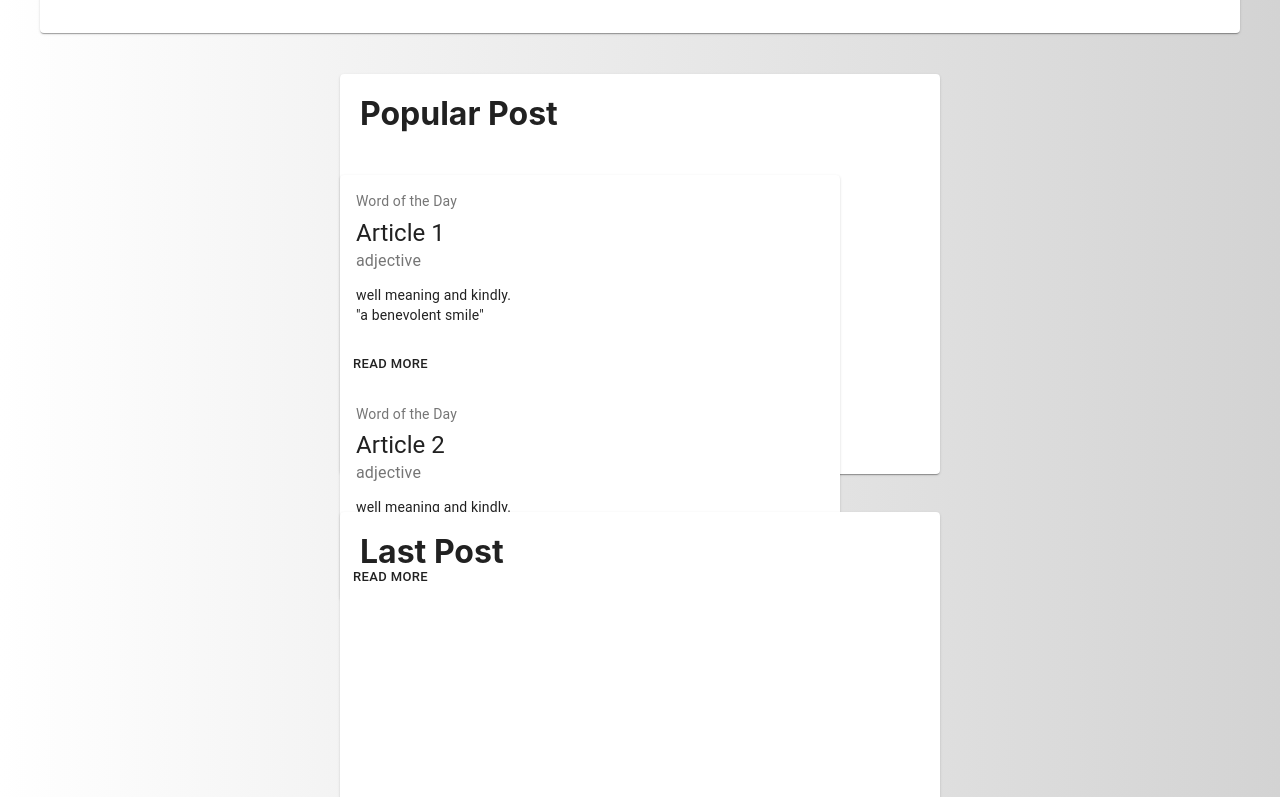
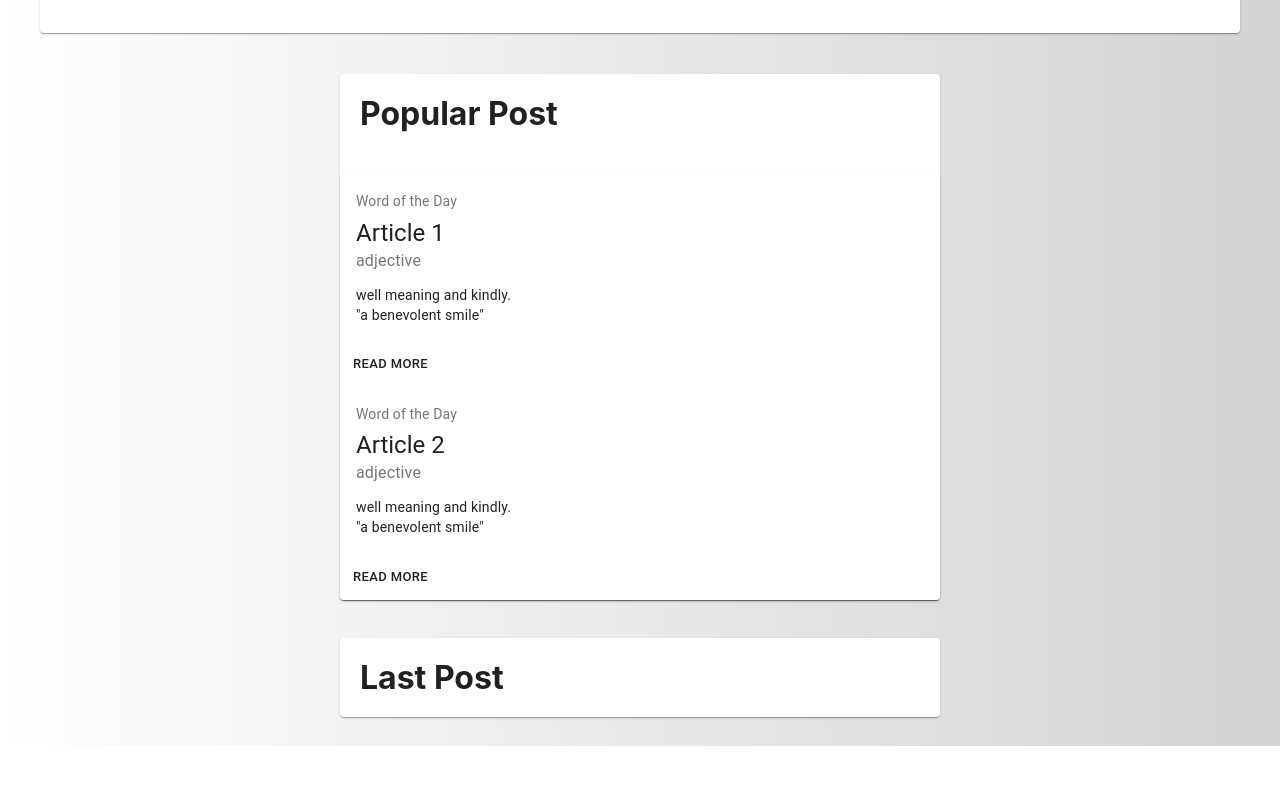
Before and after one commit to aminsum9/Medium_Amin-Subagiyo_DW13I0QOY, a React (Create React App) app: page /Home in a window 1280 px wide. Shown: the part 537-1334 px from the top of the page. After the commit the page ends 1283 px from the top, so only its background shows below. Built offline with nearby package versions, Linux system fonts and the light colour scheme.

Commit message:
memperbaiki dan menambahkan beberapa file

```diff
--- a/src/Home/Popularpost.js
+++ b/src/Home/Popularpost.js
@@ -8,8 +8,7 @@
 
 const useStyles = makeStyles({
   card: {
-    minWidth: 275,
-    maxWidth: 500
+    width: "100%"
   },
   bullet: {
     display: 'inline-block',
--- a/src/Home/Post.js
+++ b/src/Home/Post.js
@@ -14,7 +14,6 @@
     flexGrow: 1,
   },
   paper: {
-    height: 400,
     width: 600,
   },
   control: {
--- a/src/Signin.js
+++ b/src/Signin.js
@@ -35,7 +35,7 @@
                           <button type="button"><Link to="/Home">Sign In</Link></button>
                        </li>
                        <li>
-                          <p>Belum punya akun?<Link to="/Signup">Sign Up</Link></p>
+                          <p>Don't have an account yet?<Link to="/Signup">Sign Up</Link></p>
                        </li>
                     </ul>
                  </form>
--- a/src/Signup.js
+++ b/src/Signup.js
@@ -42,7 +42,7 @@
                           <button type="button"><Link to="./Home">Sign Up</Link></button>
                        </li>
                        <li>
-                          <p>Sudah punya akun?<Link to="./Signin">Sign In</Link></p>
+                          <p>Have an account?<Link to="./Signin">Sign In</Link></p>
                        </li>
                     </ul>
                  </form>
```
Also changed, not shown: src/Home/Category-contain.js (added).
